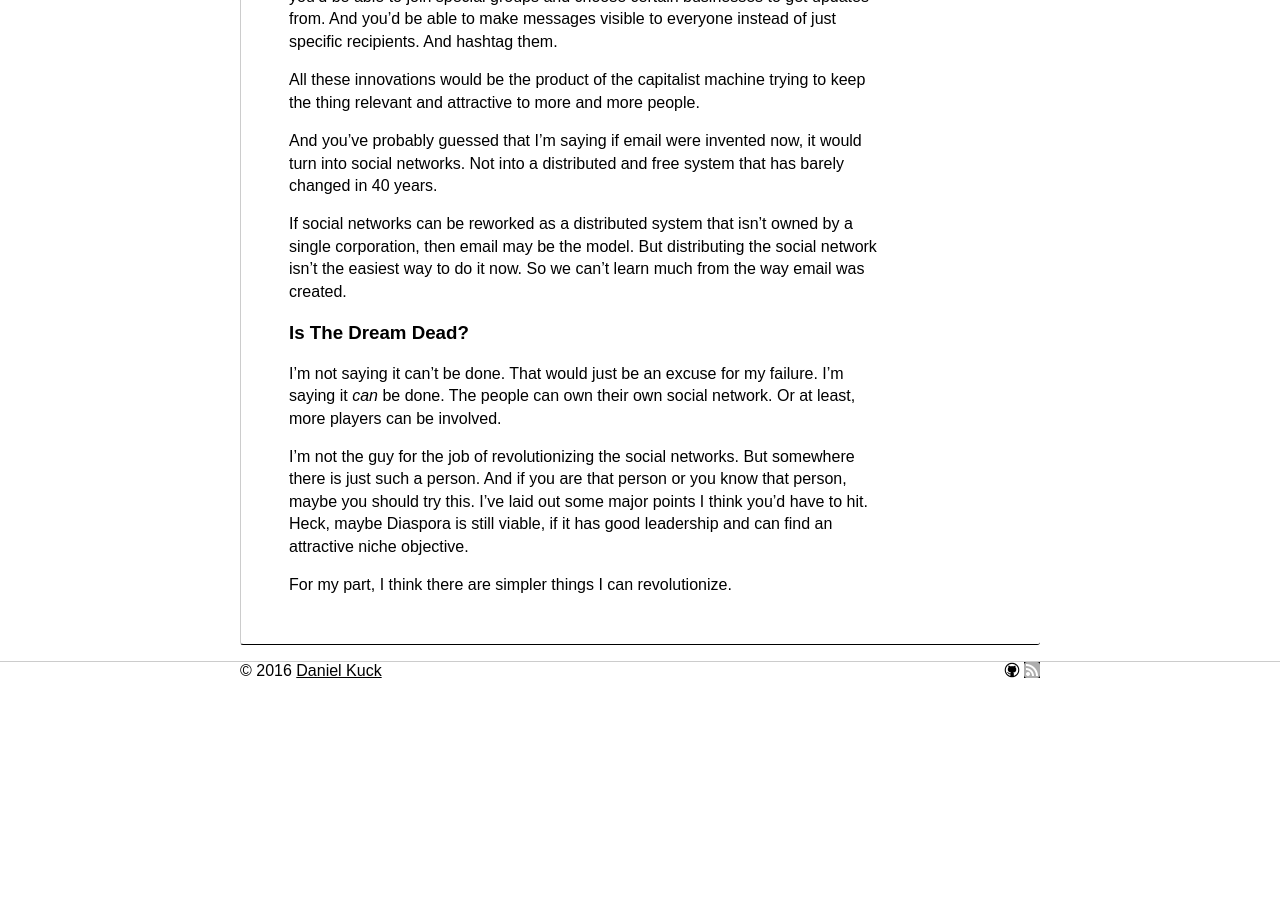
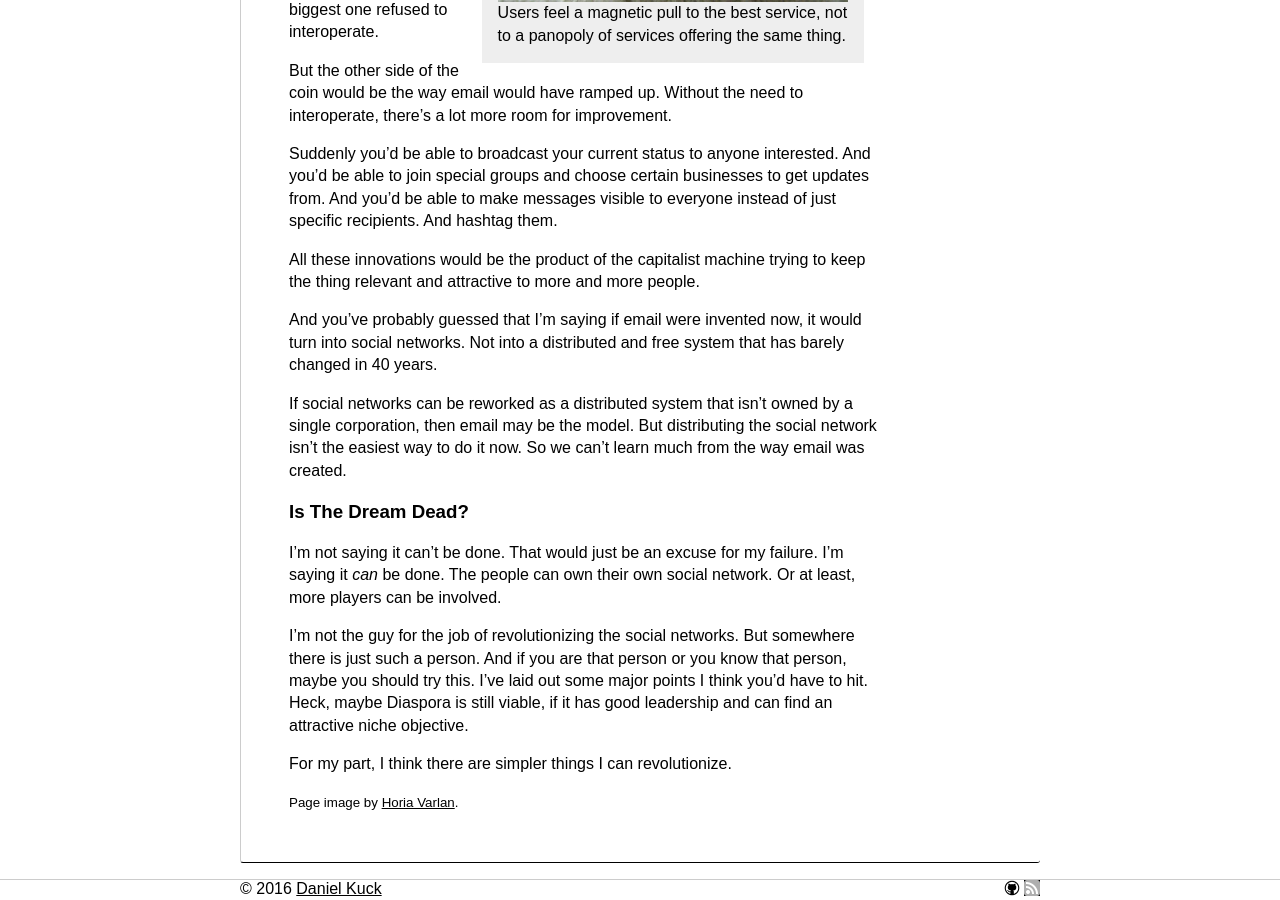
Before and after one commit to dankuck/dankuck.github.io, a Jekyll site: the page built from _posts/2017-03-06-distributed-social-networks-are-dead.md, in a window 1280 px wide and 900 px high, scrolled down 4121 px. Built offline with Jekyll 4.4.1, drawn with Linux system fonts in a browser that asks for light colours; before the commit the page ends 4803 px from its top, so only the background shows below that; some of the changed lines change nothing that is shown.

Commit message:
Page image

```diff
--- a/_posts/2017-03-06-distributed-social-networks-are-dead.md
+++ b/_posts/2017-03-06-distributed-social-networks-are-dead.md
@@ -1,7 +1,7 @@
 ---
 layout: post
 title: "The Time I Didn't Revolutionize Social Networking"
-page_img:
+page_img: /assets/4265711814_9a006ee5b8_z.jpg
 page_img_desc: ""
 no_ad: 1
 draft: 1
@@ -118,3 +118,5 @@
 I'm not the guy for the job of revolutionizing the social networks. But somewhere there is just such a person. And if you are that person or you know that person, maybe you should try this. I've laid out some major points I think you'd have to hit. Heck, maybe Diaspora is still viable, if it has good leadership and can find an attractive niche objective.
 
 For my part, I think there are simpler things I can revolutionize.
+
+<small>Page image by <a href="https://www.flickr.com/photos/horiavarlan/4265711814">Horia Varlan</a>.</small>
```
Also changed, not shown: assets/4265711814_9a006ee5b8_z.jpg (added).
